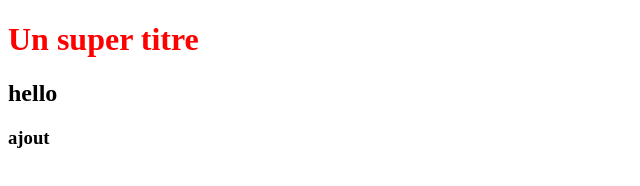
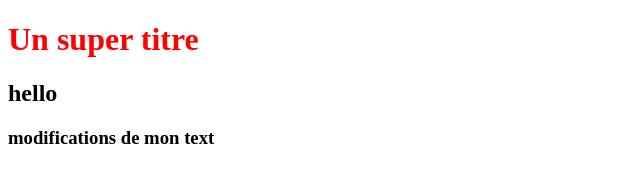
Before and after one commit to mariechamb/exercice, a plain HTML site: page index.html in a window 1280 px wide. Shown: the whole page, without its empty margins (0-640 px from the left). Drawn offline with Linux system fonts and the light colour scheme.

Commit message:
Update index.html

```diff
--- a/index.html
+++ b/index.html
@@ -7,6 +7,6 @@
 <body>
    <h1>Un super titre</h1>
    <h2>hello</h2>
-   <h3>ajout</h3>
+   <h3>modifications de mon text</h3>
 </body>
 </html>
```
